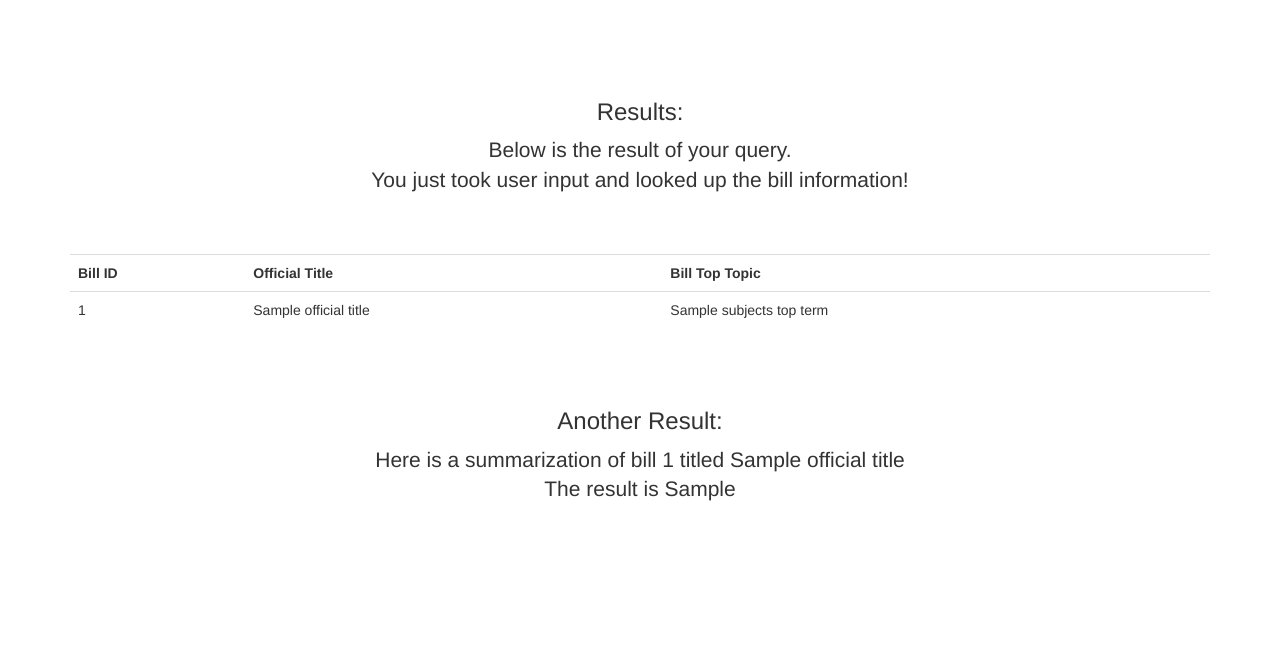
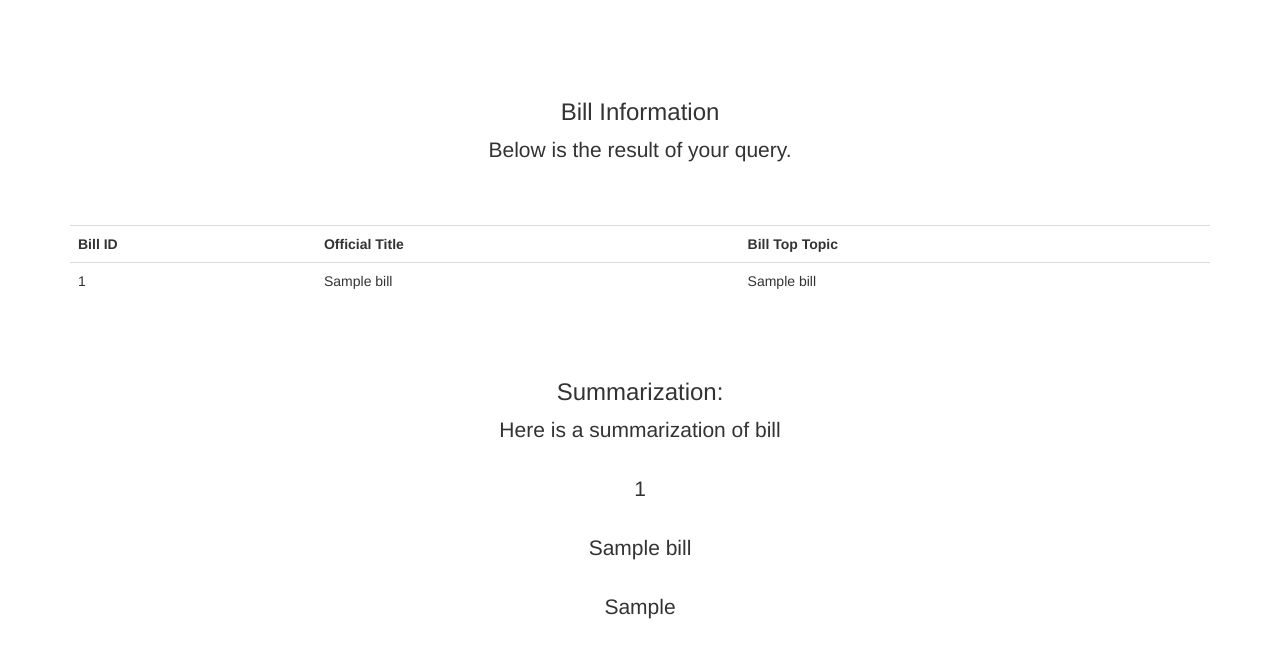
Before and after one commit to GitDavid/billuminate, a Flask app: template bill_app/templates/output.html in a window 1280 px wide. Shown: the part 51-709 px from the top of the page. Run offline with Flask 2, Linux system fonts and the light colour scheme; the template is opened without the code that fills it: most values are stand-ins (such as "Sample title", 1, 10 or a date in 2020); some libraries are stand-ins or nearby versions.

```diff
--- a/bill_app/models.py
+++ b/bill_app/models.py
@@ -12,7 +12,7 @@ from gensim.summarization import summarize, keywords
 
 def do_summarization(string_xml):
     string_length = len(string_xml)
-    print(string_length)
+    print('text length: {}'.format(string_length))
     tree = etree.fromstring(string_xml)
 
     text = ""
@@ -21,6 +21,6 @@ def do_summarization(string_xml):
             text += elt.text + ' '
 
     summarized = summarize(text)
-    print(len(summarized))
+    print('summary length: {}'.format(len(summarized)))
 
     return summarized
--- a/bill_app/templates/output.html
+++ b/bill_app/templates/output.html
@@ -81,16 +81,15 @@
 
   <div class="container">
     <div class="starter-template">
-      <h3>Results:</h3>
-      <p class="lead">Below is the result of your query.<br>
-        You just took user input and looked up the bill information!</p>
+      <h3>Bill Information</h3>
+      <p class="lead">Below is the result of your query.<br> </p>
     </div>
 
     <table class="table table-hover">
     <tr><th>Bill ID</th><th>Official Title</th><th>Bill Top Topic</th></tr>
-    <!--{% for birth in births %} -->
-    <tr><td>{{ bill_id }}</td><td>{{ official_title}}</td><td> {{ subjects_top_term }}</td></tr>
-    <!--{% endfor %} -->
+    {% for bill in bills %}
+    <tr><td>{{ bill['bill_id'] }}</td><td>{{ bill['official_title'] }}</td><td> {{ bill['subjects_top_term'] }}</td></tr>
+    {% endfor %}
     </table>
 
 
@@ -98,9 +97,12 @@
 
    <div class="container">
     <div class="starter-template">
-      <h3>Another Result:</h3>
-      <p class="lead">Here is a summarization of bill {{bill_id}} titled {{official_title}}<br>
-        The result is {{summarization_result}}</p>
+      <h3>Summarization:</h3>
+      {% for bill in bills %}
+      <p class="lead">Here is a summarization of bill <br><br> {{ bill['bill_id'] }} <br><br> {{ bill['official_title'] }}<br><br>
+         {{summarization_result}}</p>
+      {% endfor %}
+
     </div>
 
 
```
Also changed, not shown: bill_app/routes.py (+26 -11 lines), bill_app/templates/input.html (+10 -5 lines).
